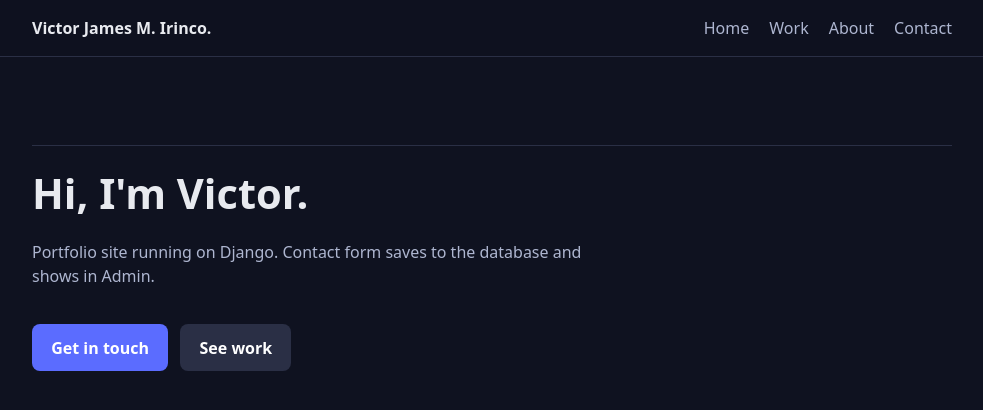
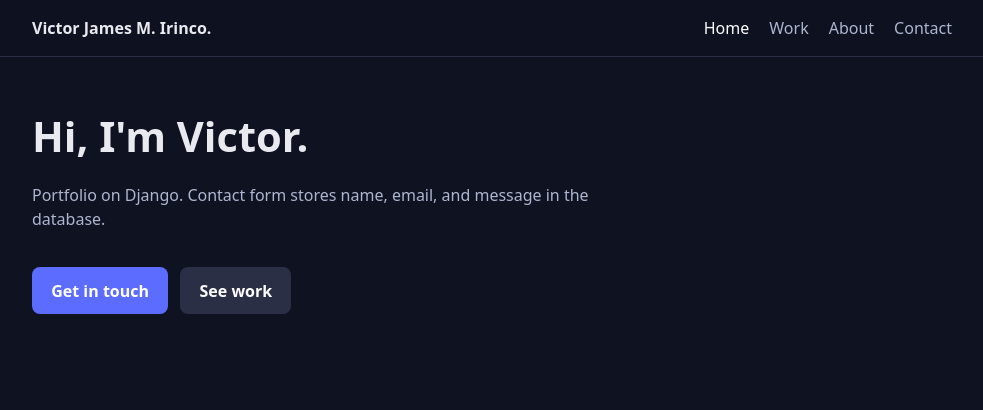
Before and after one commit to irincovictor-cmd/djangoFileTTH, a Django app: page / in a window 1280 px wide. Shown: the top 410 px of the page, without its empty margins (148-1131 px from the left). Run offline with Django 5.2, Linux system fonts and the light colour scheme.

Commit message:
Portfolio contact section with same nav/theme

```diff
--- a/api/templates/portfolio.html
+++ b/api/templates/portfolio.html
@@ -4,10 +4,7 @@
   <meta charset="UTF-8">
   <meta name="viewport" content="width=device-width, initial-scale=1.0">
   <title>Victor James M. Irinco — Portfolio</title>
-  {# Link your CSS after pull if you keep portfolio.css in templates (or move to static/) #}
-  <link rel="stylesheet" href="">
   <style>
-    /* Fallback styles if portfolio.css is missing */
     :root { color-scheme: dark; }
     * { box-sizing: border-box; }
     body {
@@ -17,21 +14,46 @@
       color: #e8eaef;
       line-height: 1.5;
     }
-    header { position: sticky; top: 0; backdrop-filter: blur(8px); background: rgba(15,18,32,.85); border-bottom: 1px solid #2a2f45; }
+    header {
+      position: sticky; top: 0; z-index: 10;
+      backdrop-filter: blur(8px);
+      background: rgba(15,18,32,.85);
+      border-bottom: 1px solid #2a2f45;
+    }
     nav {
       max-width: 960px; margin: 0 auto; padding: 1rem 1.25rem;
       display: flex; align-items: center; justify-content: space-between; gap: 1rem;
     }
     .nav-mark a { font-weight: 700; color: inherit; text-decoration: none; }
-    .nav-links { list-style: none; display: flex; gap: 1.25rem; margin: 0; padding: 0; }
+    .nav-links { list-style: none; display: flex; gap: 1.25rem; margin: 0; padding: 0; flex-wrap: wrap; }
     .nav-links a { color: #aeb6d0; text-decoration: none; }
-    .nav-links a:hover { color: #fff; }
+    .nav-links a:hover, .nav-links a.active { color: #fff; }
     main { max-width: 960px; margin: 0 auto; padding: 2.5rem 1.25rem 4rem; }
     .hero h1 { font-size: clamp(1.8rem, 4vw, 2.6rem); margin: 0 0 .75rem; }
-    .hero p { color: #aeb6d0; max-width: 36rem; }
-    .cta { display: inline-block; margin-top: 1.25rem; padding: .7rem 1.2rem; background: #5b6cff; color: #fff; border-radius: .5rem; text-decoration: none; font-weight: 600; }
-    section { margin-top: 3rem; padding-top: 1rem; border-top: 1px solid #2a2f45; }
+    .hero p, .muted { color: #aeb6d0; max-width: 36rem; }
+    .cta {
+      display: inline-block; margin-top: 1.25rem; padding: .7rem 1.2rem;
+      background: #5b6cff; color: #fff; border-radius: .5rem;
+      text-decoration: none; font-weight: 600; border: none; cursor: pointer; font-size: 1rem;
+    }
+    .cta.secondary { background: #2a2f45; margin-left: .5rem; }
+    section { margin-top: 0.5rem; }
     section h2 { margin-top: 0; }
+    .card {
+      margin-top: 1.5rem; padding: 1.5rem;
+      background: rgba(255,255,255,.04);
+      border: 1px solid #2a2f45;
+      border-radius: 1rem;
+      max-width: 28rem;
+    }
+    label { display: block; font-weight: 600; margin-top: 1rem; font-size: .9rem; }
+    input, textarea {
+      width: 100%; margin-top: .35rem; padding: .65rem .75rem;
+      border-radius: .5rem; border: 1px solid #2a2f45;
+      background: #161a2b; color: #e8eaef;
+    }
+    .field-errors { color: #f87171; font-size: .85rem; margin-top: .25rem; }
+    .success-box { text-align: center; padding: 2rem 1rem; }
   </style>
 </head>
 <body>
@@ -41,32 +63,63 @@
         <a href="{% url 'home' %}">Victor James M. Irinco.</a>
       </div>
       <ul class="nav-links">
-        <li><a href="{% url 'home' %}">Home</a></li>
-        <li><a href="{% url 'work' %}">Work</a></li>
-        <li><a href="{% url 'about' %}">About</a></li>
-        <li><a href="{% url 'contact' %}">Contact</a></li>
+        <li><a href="{% url 'home' %}" class="{% if section == 'home' %}active{% endif %}">Home</a></li>
+        <li><a href="{% url 'work' %}" class="{% if section == 'work' %}active{% endif %}">Work</a></li>
+        <li><a href="{% url 'about' %}" class="{% if section == 'about' %}active{% endif %}">About</a></li>
+        <li><a href="{% url 'contact' %}" class="{% if section == 'contact' or section == 'contact_success' %}active{% endif %}">Contact</a></li>
       </ul>
     </nav>
   </header>
 
   <main>
-    {# section comes from the view: home | work | about #}
     {% if section == 'work' %}
       <section id="work">
         <h2>Work</h2>
-        <p>Projects go here. Replace this block with your Laravel Work section markup (Django tags only — no <code>route()</code>).</p>
+        <p class="muted">Projects go here. Paste your Work section design when ready.</p>
       </section>
+
     {% elif section == 'about' %}
       <section id="about">
         <h2>About</h2>
         <p>Victor James M. Irinco · BSIT · Cristal e-College · Tawala, Panglao, Bohol.</p>
       </section>
+
+    {% elif section == 'contact' %}
+      <section id="contact">
+        <h2>Contact</h2>
+        <p class="muted">Send a message. It is saved to the database (Admin → Contacts).</p>
+
+        <div class="card">
+          <form method="post" action="{% url 'contact' %}">
+            {% csrf_token %}
+            {% for field in form %}
+              <div>
+                <label for="{{ field.id_for_label }}">{{ field.label }}</label>
+                {{ field }}
+                {% if field.errors %}
+                  <div class="field-errors">{{ field.errors }}</div>
+                {% endif %}
+              </div>
+            {% endfor %}
+            <button type="submit" class="cta" style="margin-top:1.25rem;width:100%;">Send message</button>
+          </form>
+        </div>
+      </section>
+
+    {% elif section == 'contact_success' %}
+      <section class="success-box">
+        <h2>Message sent</h2>
+        <p class="muted">Thanks — your message was saved.</p>
+        <a class="cta" href="{% url 'home' %}">Back home</a>
+        <a class="cta secondary" href="{% url 'contact' %}">Send another</a>
+      </section>
+
     {% else %}
       <section class="hero" id="home">
         <h1>Hi, I'm Victor.</h1>
-        <p>Portfolio site running on Django. Contact form saves to the database and shows in Admin.</p>
+        <p>Portfolio on Django. Contact form stores name, email, and message in the database.</p>
         <a class="cta" href="{% url 'contact' %}">Get in touch</a>
-        <a class="cta" href="{% url 'work' %}" style="background:#2a2f45;margin-left:.5rem;">See work</a>
+        <a class="cta secondary" href="{% url 'work' %}">See work</a>
       </section>
     {% endif %}
   </main>
```
